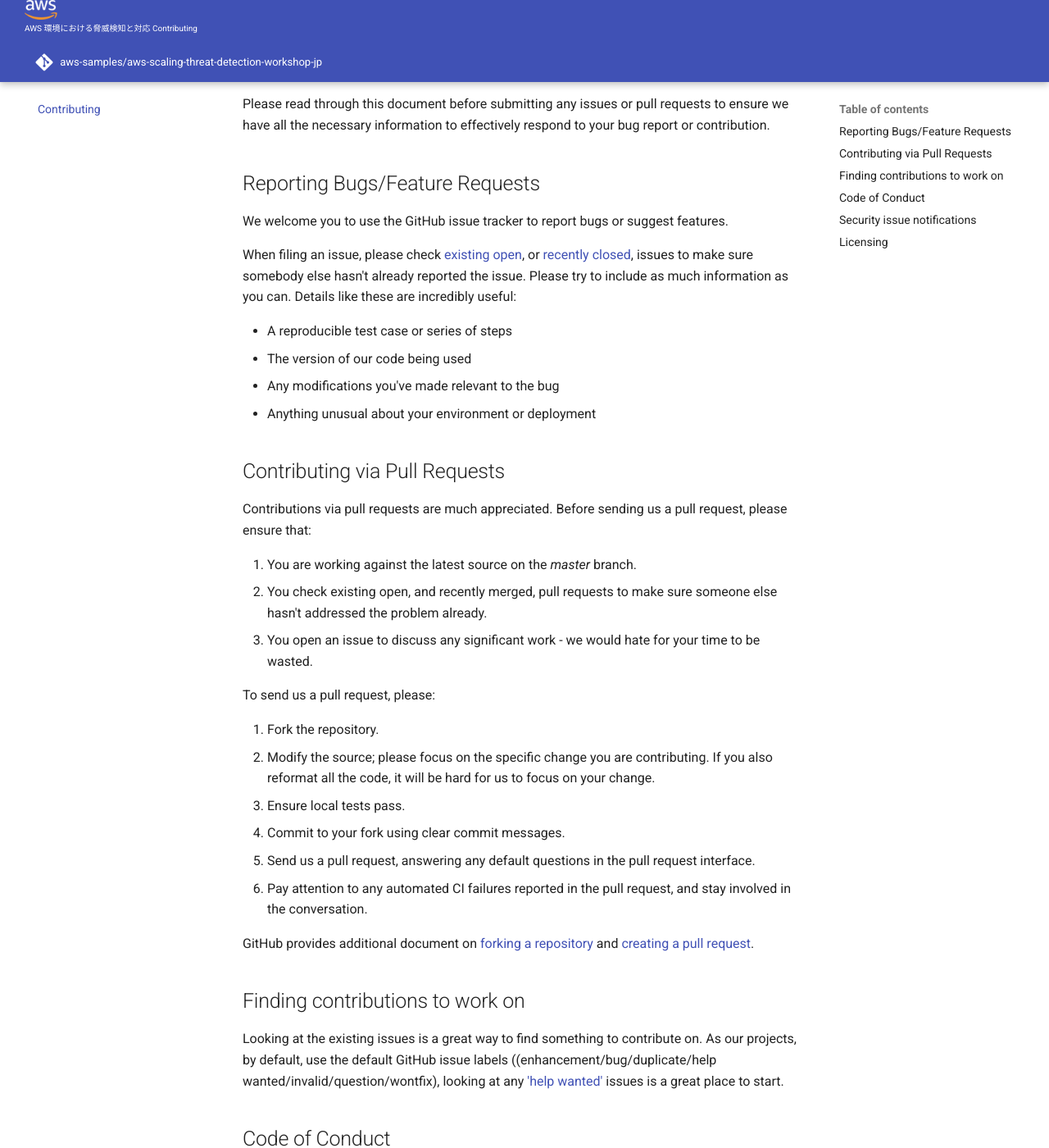
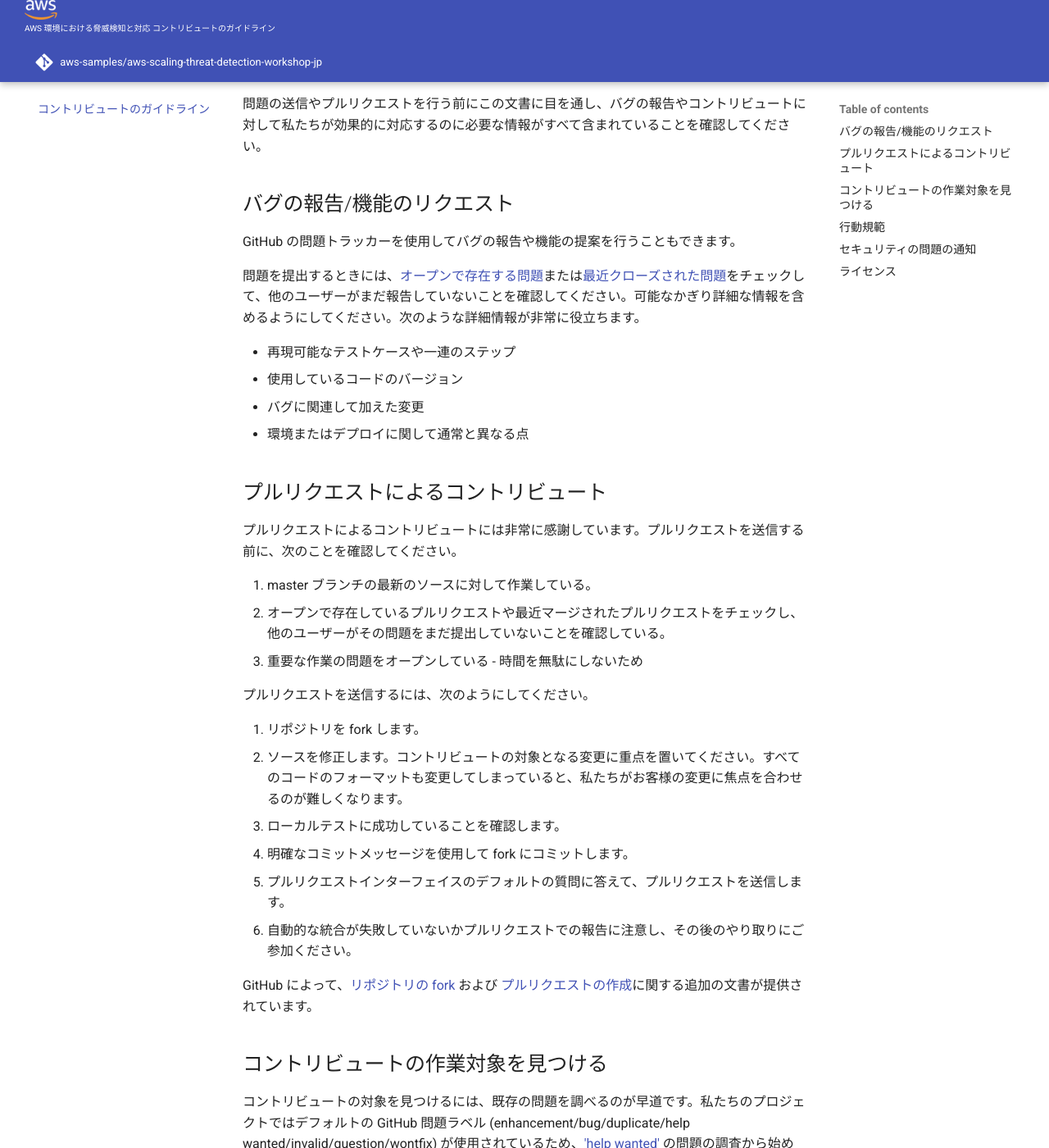
Before and after one commit to aws-samples/aws-scaling-threat-detection-workshop-jp, an MkDocs documentation site: the page built from docs/contribute.md, in a window 1280 px wide and 1400 px high, scrolled down 258 px. Shown: the whole window at 82% size. Built offline with MkDocs 1.6.1 and Material for MkDocs 9.7.7, drawn with Linux system fonts in a browser that asks for light colours; comment, search, counter and statistics services are not loaded; some of the changed text lies outside the part shown.

Commit message:
Added Contributing translated content

```diff
--- a/docs/contribute.md
+++ b/docs/contribute.md
@@ -1,61 +1,53 @@
-# Contributing Guidelines
+# コントリビュートのガイドライン
 
-Thank you for your interest in contributing to our project. Whether it's a bug report, new feature, correction, or additional
-documentation, we greatly value feedback and contributions from our community.
+私たちのプロジェクトへのコントリビュートに関心を示していただきありがとうございます。バグの報告、新機能、訂正、または追加文書のいずれであっても、コミュニティからのフィードバックおよびコントリビュートに深く感謝します。
 
-Please read through this document before submitting any issues or pull requests to ensure we have all the necessary
-information to effectively respond to your bug report or contribution.
+問題の送信やプルリクエストを行う前にこの文書に目を通し、バグの報告やコントリビュートに対して私たちが効果的に対応するのに必要な情報がすべて含まれていることを確認してください。
+
+## バグの報告/機能のリクエスト
+
+GitHub の問題トラッカーを使用してバグの報告や機能の提案を行うこともできます。
+
+問題を提出するときには、[オープンで存在する問題](https://github.com/aws-samples/aws-scaling-threat-detection-workshop-jp/issues)または[最近クローズされた問題](https://github.com/aws-samples/aws-scaling-threat-detection-workshop-jp/issues?utf8=%E2%9C%93&q=is%3Aissue+is%3Aclosed)をチェックして、他のユーザーがまだ報告していないことを確認してください。可能なかぎり詳細な情報を含めるようにしてください。次のような詳細情報が非常に役立ちます。
+
+* 再現可能なテストケースや一連のステップ
+* 使用しているコードのバージョン
+* バグに関連して加えた変更
+* 環境またはデプロイに関して通常と異なる点
+
+## プルリクエストによるコントリビュート
+プルリクエストによるコントリビュートには非常に感謝しています。プルリクエストを送信する前に、次のことを確認してください。
+
+1. master ブランチの最新のソースに対して作業している。
+2. オープンで存在しているプルリクエストや最近マージされたプルリクエストをチェックし、他のユーザーがその問題をまだ提出していないことを確認している。
+3. 重要な作業の問題をオープンしている - 時間を無駄にしないため
+
+プルリクエストを送信するには、次のようにしてください。
+
+1.  リポジトリを fork します。
+2.  ソースを修正します。コントリビュートの対象となる変更に重点を置いてください。すべてのコードのフォーマットも変更してしまっていると、私たちがお客様の変更に焦点を合わせるのが難しくなります。
+3.  ローカルテストに成功していることを確認します。
+4.  明確なコミットメッセージを使用して fork にコミットします。
+5.  プルリクエストインターフェイスのデフォルトの質問に答えて、プルリクエストを送信します。
+6.  自動的な統合が失敗していないかプルリクエストでの報告に注意し、その後のやり取りにご参加ください。
+
+GitHub によって、[リポジトリの fork](https://help.github.com/articles/fork-a-repo/) および
+[プルリクエストの作成](https://help.github.com/articles/creating-a-pull-request/)に関する追加の文書が提供されています。
 
 
-## Reporting Bugs/Feature Requests
+## コントリビュートの作業対象を見つける
+コントリビュートの対象を見つけるには、既存の問題を調べるのが早道です。私たちのプロジェクトではデフォルトの GitHub 問題ラベル (enhancement/bug/duplicate/help wanted/invalid/question/wontfix) が使用されているため、['help wanted'](https://github.com/aws-samples/aws-scaling-threat-detection-workshop-jp/labels/help%20wanted) の問題の調査から始めるとよいでしょう。
 
-We welcome you to use the GitHub issue tracker to report bugs or suggest features.
-
-When filing an issue, please check [existing open](https://github.com/aws-samples/aws-security-workshops/issues), or [recently closed](https://github.com/aws-samples/aws-security-workshops/issues?utf8=%E2%9C%93&q=is%3Aissue%20is%3Aclosed%20), issues to make sure somebody else hasn't already
-reported the issue. Please try to include as much information as you can. Details like these are incredibly useful:
-
-* A reproducible test case or series of steps
-* The version of our code being used
-* Any modifications you've made relevant to the bug
-* Anything unusual about your environment or deployment
+## 行動規範
+このプロジェクトは [Amazon Open Source Code of Conduct](https://aws.github.io/code-of-conduct) を採用しています。詳細は [Code of Conduct FAQ](https://aws.github.io/code-of-conduct-faq) を参照し、追加の質問またはコメントがある場合は opensource-codeofconduct@amazon.com にお問い合わせください。
 
 
-## Contributing via Pull Requests
-Contributions via pull requests are much appreciated. Before sending us a pull request, please ensure that:
-
-1. You are working against the latest source on the *master* branch.
-2. You check existing open, and recently merged, pull requests to make sure someone else hasn't addressed the problem already.
-3. You open an issue to discuss any significant work - we would hate for your time to be wasted.
-
-To send us a pull request, please:
-
-1. Fork the repository.
-2. Modify the source; please focus on the specific change you are contributing. If you also reformat all the code, it will be hard for us to focus on your change.
-3. Ensure local tests pass.
-4. Commit to your fork using clear commit messages.
-5. Send us a pull request, answering any default questions in the pull request interface.
-6. Pay attention to any automated CI failures reported in the pull request, and stay involved in the conversation.
-
-GitHub provides additional document on [forking a repository](https://help.github.com/articles/fork-a-repo/) and
-[creating a pull request](https://help.github.com/articles/creating-a-pull-request/).
+## セキュリティの問題の通知
+このプロジェクトに潜在的なセキュリティの問題を発見した場合は、[脆弱性レポートページ](http://aws.amazon.com/security/vulnerability-reporting/)から AWS/Amazon Security に通知してください。github  issueは公開されてしまうため作成しないでください。
 
 
-## Finding contributions to work on
-Looking at the existing issues is a great way to find something to contribute on. As our projects, by default, use the default GitHub issue labels ((enhancement/bug/duplicate/help wanted/invalid/question/wontfix), looking at any ['help wanted'](https://github.com/aws-samples/aws-security-workshops/labels/help%20wanted) issues is a great place to start.
+## ライセンス
 
+プロジェクトの許可については、[LICENSE](https://github.com/aws-samples/aws-scaling-threat-detection-workshop-jp/blob/master/LICENSE) ファイルを参照してください。コントリビュートに対する許可を確認してください。
 
-## Code of Conduct
-This project has adopted the [Amazon Open Source Code of Conduct](https://aws.github.io/code-of-conduct).
-For more information see the [Code of Conduct FAQ](https://aws.github.io/code-of-conduct-faq) or contact
-opensource-codeofconduct@amazon.com with any additional questions or comments.
-
-
-## Security issue notifications
-If you discover a potential security issue in this project we ask that you notify AWS/Amazon Security via our [vulnerability reporting page](http://aws.amazon.com/security/vulnerability-reporting/). Please do **not** create a public github issue.
-
-
-## Licensing
-
-See the [LICENSE](https://github.com/aws-samples/aws-security-workshops/blob/master/LICENSE) file for our project's licensing. We will ask you to confirm the licensing of your contribution.
-
-We may ask you to sign a [Contributor License Agreement (CLA)](http://en.wikipedia.org/wiki/Contributor_License_Agreement) for larger changes.
+大きな変更がある場合は、[コントリビュータライセンス協約 (CLA)](http://en.wikipedia.org/wiki/Contributor_License_Agreement) への署名をお願いすることがあります。
--- a/mkdocs.yml
+++ b/mkdocs.yml
@@ -2,7 +2,7 @@
 
 site_name: AWS 環境における脅威検知と対応
 site_short_name: Scaling threat detection
-site_description: 'This hands-on workshop is where you will learn about a number of AWS services involved with threat detection and response as we walk through real-world threat scenarios. Learn about the threat detection capabilities of Amazon GuardDuty, Amazon Macie and AWS Security Hub and the available response options. For each hands-on scenario, we review methods to detect and respond to threats using the following services: AWS CloudTrail, Amazon VPC flow logs, Amazon CloudWatch Events, Amazon Macie, AWS Lambda, Amazon Inspector, Amazon GuardDuty and Amazon Security Hub.'
+site_description: 'このワークショップは、AWS セキュリティサービスを理解し、そのサービスを使用して貴社環境の脅威を識別および修復する方法を学習する手助けとなるように設計されています。Amazon GuardDuty、Amazon Macie、Amazon Inspector、AWS Security Hub などのサービスを使用します。これらのサービスを使用して、攻撃中および攻撃後の脅威を調査し、通知と修復パイプラインを設定し、追加的な保護策を講じて、貴社環境のセキュリティを改善する方法を学習します。'
 site_author: 'aws-security-workshops@amazon.com'
 site_url: 'https://scaling-threat-detection.awssecworkshops.jp/'
 
@@ -49,5 +49,4 @@
   - 'モジュール 2: 攻撃シミュレーション': '02-attack-simulation.md'
   - 'モジュール 3: 検知、調査、および対応': '03-detection-and-remediation.md'
   - '# モジュール 4: レビューとディスカッション': '04-review-and-discussion.md'
-  - Contributing: 'contribute.md'
-  - License: 'license.md'
+  - 'コントリビュートのガイドライン': 'contribute.md'
```
Also changed, not shown: docs/license.md (deleted, +0 -18 lines).
